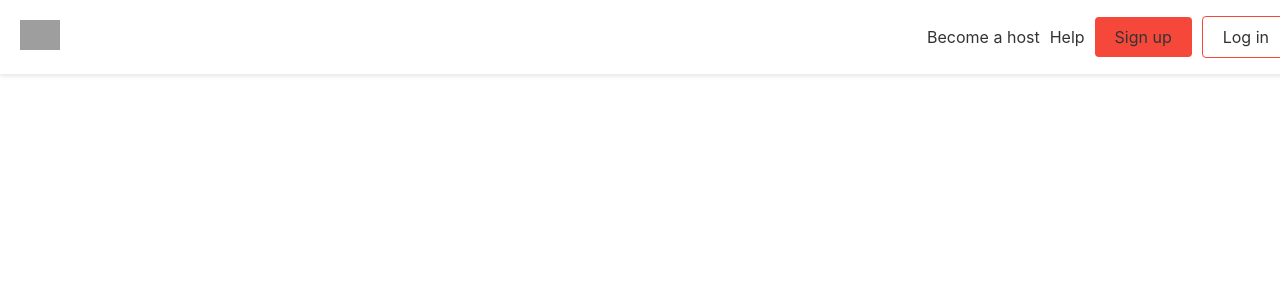
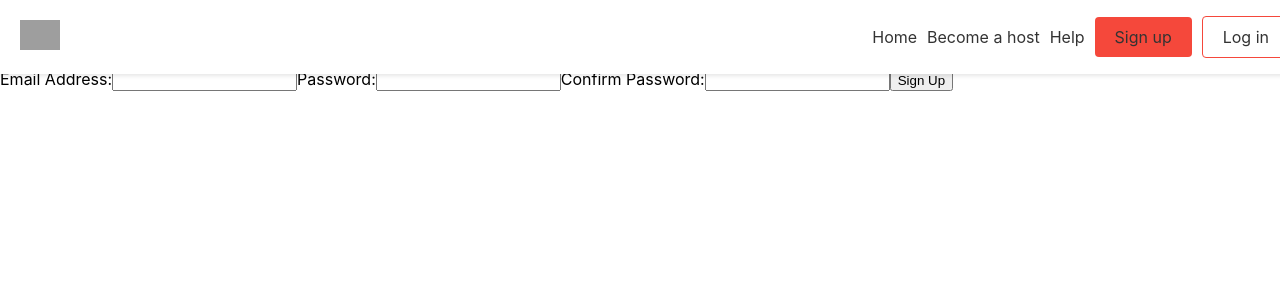
Before and after one commit to mohamedmehdigara/react-airbnb, a React (Create React App) app: page /SignupForm in a window 1280 px wide. Shown: the top 300 px of the page. Built offline with nearby package versions, Linux system fonts and the light colour scheme; grey boxes are pictures that could not be loaded.

Commit message:
added files

```diff
--- a/src/App.js
+++ b/src/App.js
@@ -6,6 +6,7 @@ import SearchResultsPage from './components/SearchResultsPage';
 import ListingDetailsPage from './components/ListingDetailsPage';
 import NotFoundPage from './components/NotFoundPage';
 import "./App.css";
+import SignupForm from './components/SignupForm';
 
 function App() {
   return (
@@ -17,6 +18,8 @@ function App() {
           <Route exact path="/" element={<HomePage/>} />
           <Route path="/search" element={<SearchResultsPage/>} />
           <Route path="/listing/:id" element={<ListingDetailsPage/>} />
+          <Route path="/SignupForm" element={<SignupForm/>} />
+
           <Route element={<NotFoundPage/>} />
         </Routes>
       </div>
--- a/src/components/Navbar.js
+++ b/src/components/Navbar.js
@@ -8,9 +8,11 @@ function Navbar() {
         <img src="logo.png" alt="Airbnb Logo" className="logo" />
       </Link>
       <div className="navbar-links">
+      <Link to="/">Home</Link>
+
         <Link to="/become-a-host">Become a host</Link>
         <Link to="/help">Help</Link>
-        <Link to="/sign-up" className="btn btn-primary">Sign up</Link>
+        <Link to="/SignupForm" className="btn btn-primary">Sign up</Link>
         <Link to="/log-in" className="btn btn-secondary">Log in</Link>
       </div>
     </nav>
--- a/src/components/NotFoundPage.js
+++ b/src/components/NotFoundPage.js
@@ -2,9 +2,15 @@ import React from 'react';
 
 function NotFoundPage() {
   return (
-    <div className="container">
-      <h1>Page Not Found</h1>
-      {/* 404 Not Found content */}
+    <div className="not-found">
+      <h1>Oops! Page not found.</h1>
+      <p>
+        The page you requested may have been moved or deleted. Here are some options:
+      </p>
+      <ul>
+        <li><a href="/">Go back to the homepage</a></li>
+        <li><a href="/search">Try searching for something else</a></li>
+      </ul>
     </div>
   );
 }
--- /dev/null
+++ b/src/components/SignupForm.js
@@ -0,0 +1,87 @@
+import React, { useState } from 'react';
+import { useNavigate } from 'react-router-dom';
+
+function SignupForm() {
+  const [formData, setFormData] = useState({
+    email: '',
+    password: '',
+    confirmPassword: '',
+    // Add other fields here (e.g., firstName, lastName)
+  });
+  const navigate = useNavigate();
+
+  const handleChange = (event) => {
+    setFormData({ ...formData, [event.target.name]: event.target.value });
+  };
+
+  const handleSubmit = async (event) => {
+    event.preventDefault();
+
+    // Implement form validation here (check for empty fields, password strength, etc.)
+    if (!formData.email || !formData.password || !formData.confirmPassword) {
+      alert('Please fill in all required fields.');
+      return;
+    }
+
+    if (formData.password !== formData.confirmPassword) {
+      alert('Passwords do not match.');
+      return;
+    }
+
+    // Replace with your API call to register the user
+    try {
+      const response = await fetch('/api/users/signup', {
+        method: 'POST',
+        headers: { 'Content-Type': 'application/json' },
+        body: JSON.stringify(formData),
+      });
+
+      if (!response.ok) {
+        throw new Error('Signup failed');
+      }
+
+      // Handle successful signup (e.g., redirect to login or profile page)
+      navigate('/login');
+    } catch (error) {
+      console.error('Error signing up:', error);
+      alert('Signup failed. Please try again.');
+    }
+  };
+
+  return (
+    <form className="signup-form" onSubmit={handleSubmit}>
+      <h2>Sign Up</h2>
+      <label htmlFor="email">Email Address:</label>
+      <input
+        type="email"
+        id="email"
+        name="email"
+        value={formData.email}
+        onChange={handleChange}
+        required
+      />
+      <label htmlFor="password">Password:</label>
+      <input
+        type="password"
+        id="password"
+        name="password"
+        value={formData.password}
+        onChange={handleChange}
+        required
+      />
+      <label htmlFor="confirmPassword">Confirm Password:</label>
+      <input
+        type="password"
+        id="confirmPassword"
+        name="confirmPassword"
+        value={formData.confirmPassword}
+        onChange={handleChange}
+        required
+      />
+      {/* Add more input fields here (e.g., firstName, lastName) */}
+      <button type="submit">Sign Up</button>
+    </form>
+  );
+}
+
+export default SignupForm;
```
